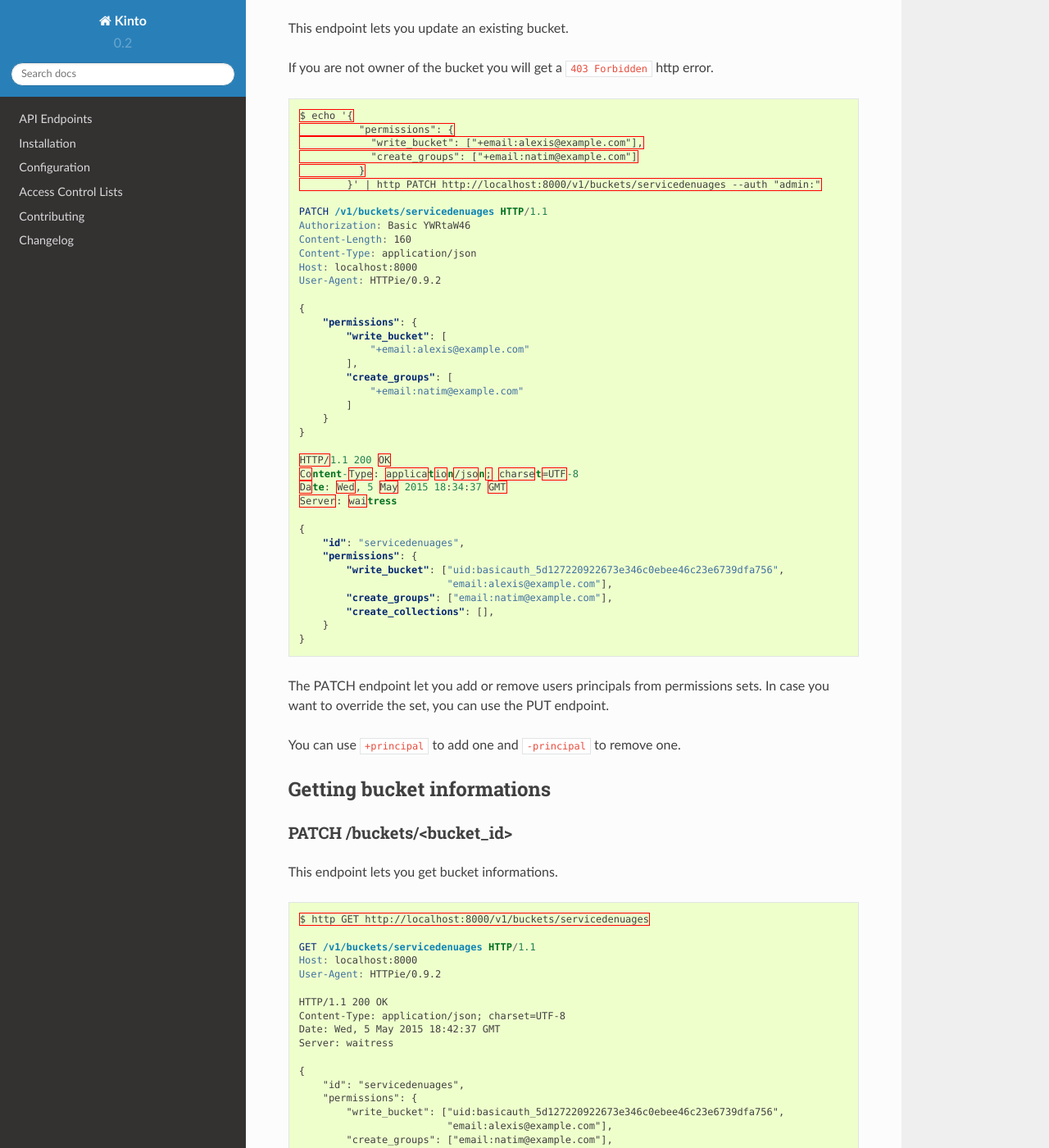
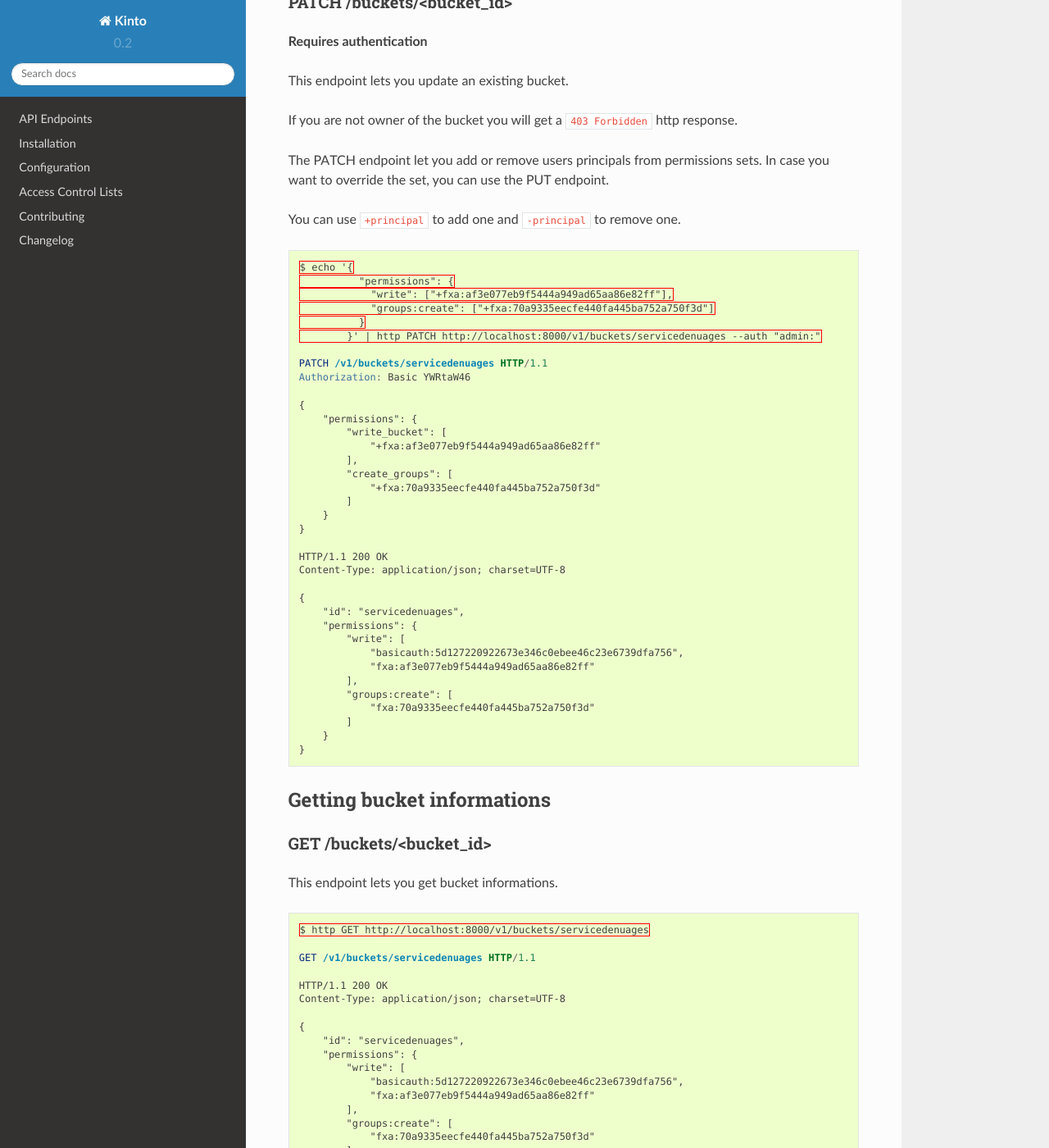
Before and after one commit to Kinto/kinto, a Sphinx documentation site: the page built from docs/api/buckets.rst, in a window 1280 px wide and 1400 px high, scrolled down 1361 px. Shown: the whole window at 82% size. Built offline with Sphinx 7.4.7 and the Read the Docs theme 2.0.0, drawn with Linux system fonts in a browser that asks for light colours; pages that are not in the unit, such as notebooks, are missing from menus; some of the changed text lies outside the part shown.

Commit message:
Revamp the bucket api doc.

```diff
--- a/docs/api/buckets.rst
+++ b/docs/api/buckets.rst
@@ -18,10 +18,22 @@
 
 This endpoint creates a new bucket with a generated unique id.
 
-By default the user id is used as the only owner.
+By default the user id is used for its write permission.
 
-**Optional parameters**
+.. code-block:: http
 
+    $ http POST http://localhost:8000/v1/buckets --auth "admin:"
+    POST /v1/buckets HTTP/1.1
+    Authorization: Basic YWRtaW46
+
+    HTTP/1.1 201 Created
+
+    {
+        "id": "857d952b-e9fa-4b9f-b60e-cb633a557ced",
+        "permissions": {
+            "write": ["basicauth:5d127220922673e346c0ebee46c23e6739dfa756"]
+        }
+    }
 
 
 PUT /buckets/<bucket_id>
@@ -31,27 +43,22 @@
 
 This endpoint creates a new bucket with a chosen id.
 
-If the id is already taken, then a ``409 Conflict`` http error will be returned.
+If the bucket exists and you don't have the ``write`` permission on
+it, you will get a ``403 Forbidden`` http response.
+
+.. code-block:: http
 
     $ http PUT http://localhost:8000/v1/buckets/servicedenuages --auth "admin:"
 
     PUT /v1/buckets/servicedenuages HTTP/1.1
     Authorization: Basic YWRtaW46
-    Content-Length: 0
-    Host: localhost:8000
-    User-Agent: HTTPie/0.9.2
 
     HTTP/1.1 201 Created
-    Content-Type: application/json; charset=UTF-8
-    Date: Wed, 5 May 2015 18:30:37 GMT
-    Server: waitress
 
     {
         "id": "servicedenuages",
         "permissions": {
-            "write_bucket": ["uid:basicauth_5d127220922673e346c0ebee46c23e6739dfa756"],
-            "create_groups": [],
-            "create_collections": [],
+            "write": ["basicauth:5d127220922673e346c0ebee46c23e6739dfa756"]
         }
     }
 
@@ -66,49 +73,7 @@
 
 This endpoint lets you update an existing bucket.
 
-If you are not owner of the bucket you will get a ``403 Forbidden`` http error.
-
-.. code-block:: http
-
-    $ echo '{
-              "permissions": {
-                "write_bucket": ["+email:alexis@example.com"],
-                "create_groups": ["+email:natim@example.com"]
-              }
-            }' | http PATCH http://localhost:8000/v1/buckets/servicedenuages --auth "admin:"
-
-    PATCH /v1/buckets/servicedenuages HTTP/1.1
-    Authorization: Basic YWRtaW46
-    Content-Length: 160
-    Content-Type: application/json
-    Host: localhost:8000
-    User-Agent: HTTPie/0.9.2
-
-    {
-        "permissions": {
-            "write_bucket": [
-                "+email:alexis@example.com"
-            ],
-            "create_groups": [
-                "+email:natim@example.com"
-            ]
-        }
-    }
-
-    HTTP/1.1 200 OK
-    Content-Type: application/json; charset=UTF-8
-    Date: Wed, 5 May 2015 18:34:37 GMT
-    Server: waitress
-
-    {
-        "id": "servicedenuages",
-        "permissions": {
-            "write_bucket": ["uid:basicauth_5d127220922673e346c0ebee46c23e6739dfa756",
-                             "email:alexis@example.com"],
-            "create_groups": ["email:natim@example.com"],
-            "create_collections": [],
-        }
-    }
+If you are not owner of the bucket you will get a ``403 Forbidden`` http response.
 
 The PATCH endpoint let you add or remove users principals from
 permissions sets. In case you want to override the set, you can use
@@ -116,12 +81,51 @@
 
 You can use ``+principal`` to add one and ``-principal`` to remove one.
 
+.. code-block:: http
+
+    $ echo '{
+              "permissions": {
+                "write": ["+fxa:af3e077eb9f5444a949ad65aa86e82ff"],
+                "groups:create": ["+fxa:70a9335eecfe440fa445ba752a750f3d"]
+              }
+            }' | http PATCH http://localhost:8000/v1/buckets/servicedenuages --auth "admin:"
+
+    PATCH /v1/buckets/servicedenuages HTTP/1.1
+    Authorization: Basic YWRtaW46
+
+    {
+        "permissions": {
+            "write_bucket": [
+                "+fxa:af3e077eb9f5444a949ad65aa86e82ff"
+            ],
+            "create_groups": [
+                "+fxa:70a9335eecfe440fa445ba752a750f3d"
+            ]
+        }
+    }
+
+    HTTP/1.1 200 OK
+    Content-Type: application/json; charset=UTF-8
+
+    {
+        "id": "servicedenuages",
+        "permissions": {
+            "write": [
+                "basicauth:5d127220922673e346c0ebee46c23e6739dfa756",
+                "fxa:af3e077eb9f5444a949ad65aa86e82ff"
+            ],
+            "groups:create": [
+                "fxa:70a9335eecfe440fa445ba752a750f3d"
+            ]
+        }
+    }
+
 
 Getting bucket informations
 ---------------------------
 
-PATCH /buckets/<bucket_id>
-''''''''''''''''''''''''''
+GET /buckets/<bucket_id>
+''''''''''''''''''''''''
 
 This endpoint lets you get bucket informations.
 
@@ -130,20 +134,48 @@
     $ http GET http://localhost:8000/v1/buckets/servicedenuages
 
     GET /v1/buckets/servicedenuages HTTP/1.1
-    Host: localhost:8000
-    User-Agent: HTTPie/0.9.2
 
     HTTP/1.1 200 OK
     Content-Type: application/json; charset=UTF-8
-    Date: Wed, 5 May 2015 18:42:37 GMT
-    Server: waitress
 
     {
         "id": "servicedenuages",
         "permissions": {
-            "write_bucket": ["uid:basicauth_5d127220922673e346c0ebee46c23e6739dfa756",
-                             "email:alexis@example.com"],
-            "create_groups": ["email:natim@example.com"],
-            "create_collections": [],
+            "write": [
+                "basicauth:5d127220922673e346c0ebee46c23e6739dfa756",
+                "fxa:af3e077eb9f5444a949ad65aa86e82ff"
+            ],
+            "groups:create": [
+                "fxa:70a9335eecfe440fa445ba752a750f3d"
+            ]
+        },
+        "collections": []
+    }
+
+
+Removing a bucket
+-----------------
+
+This endpoint lets you delete a bucket and everything inside.
+
+.. code-block:: http
+
+    $ http DELETE http://localhost:8000/v1/buckets/servicedenuages
+
+    DELETE /v1/buckets/servicedenuages HTTP/1.1
+
+    HTTP/1.1 204 No Content
+    Content-Type: application/json; charset=UTF-8
+
+    {
+        "id": "servicedenuages",
+        "permissions": {
+            "write": [
+                "basicauth:5d127220922673e346c0ebee46c23e6739dfa756",
+                "fxa:af3e077eb9f5444a949ad65aa86e82ff"
+            ],
+            "groups:create": [
+                "fxa:70a9335eecfe440fa445ba752a750f3d"
+            ]
         }
     }
```
Also changed, not shown: other parts of docs/api/buckets.rst (+2 -2 lines).
